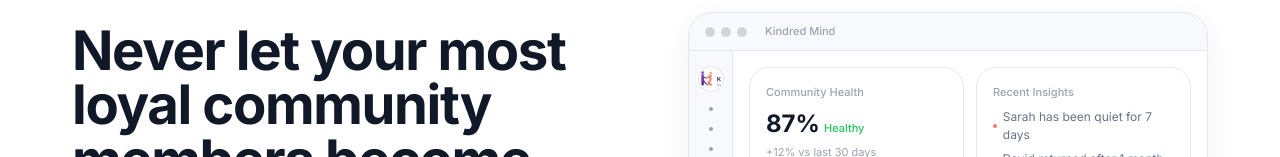
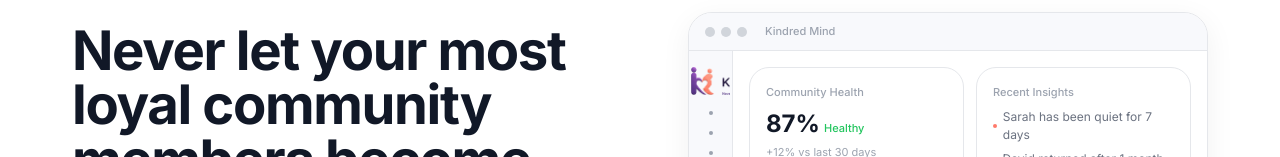
Before and after one commit to hasbunallah01/kindred, a Next.js app in the folder apps/web/: page / in a window 1280 px wide. Shown: the part 188-345 px from the top of the page. Built offline with nearby package versions, Linux system fonts and the light colour scheme; no server answers.

Commit message:
feat(web): render Kindred mark as-is, trim transparent edges

```diff
--- a/apps/web/app/page.tsx
+++ b/apps/web/app/page.tsx
@@ -340,21 +340,17 @@ function DashboardMockup() {
       <div className="grid grid-cols-[44px_1fr]">
         <aside className="flex flex-col items-center gap-4 border-r border-border bg-surface py-4">
           {/* Dashboard mockup brand mark — the icon-only crop of the
-              official Kindred logo, presented in a white circular badge
-              to match the official avatar treatment. The full wordmark
-              (used in the real nav and footer above and below this section)
-              is too wide for the 44px sidebar; this icon-only variant
-              carries the same brand at sidebar size. The circular white
-              background is a CSS treatment, not a file modification —
-              the source-of-truth logo asset is unchanged. */}
-          <span className="flex h-6 w-6 items-center justify-center overflow-hidden rounded-full bg-white ring-1 ring-border">
-            <img
-              src="/brand/kindred-mark.png"
-              alt=""
-              aria-hidden="true"
-              className="h-5 w-5 object-contain"
-            />
-          </span>
+              official Kindred logo. The full wordmark (used in the real
+              nav and footer above and below this section) is too wide for
+              the 44px sidebar; this icon-only variant carries the same
+              brand at sidebar size. Rendered as-is on a transparent
+              background — the artwork is square, not circular. */}
+          <img
+            src="/brand/kindred-mark.png"
+            alt=""
+            aria-hidden="true"
+            className="h-7 w-auto"
+          />
           <span className="h-1 w-1 rounded-full bg-text-muted" />
           <span className="h-1 w-1 rounded-full bg-text-muted" />
           <span className="h-1 w-1 rounded-full bg-text-muted" />
```
Also changed, not shown: apps/web/public/brand/kindred-mark.png.
